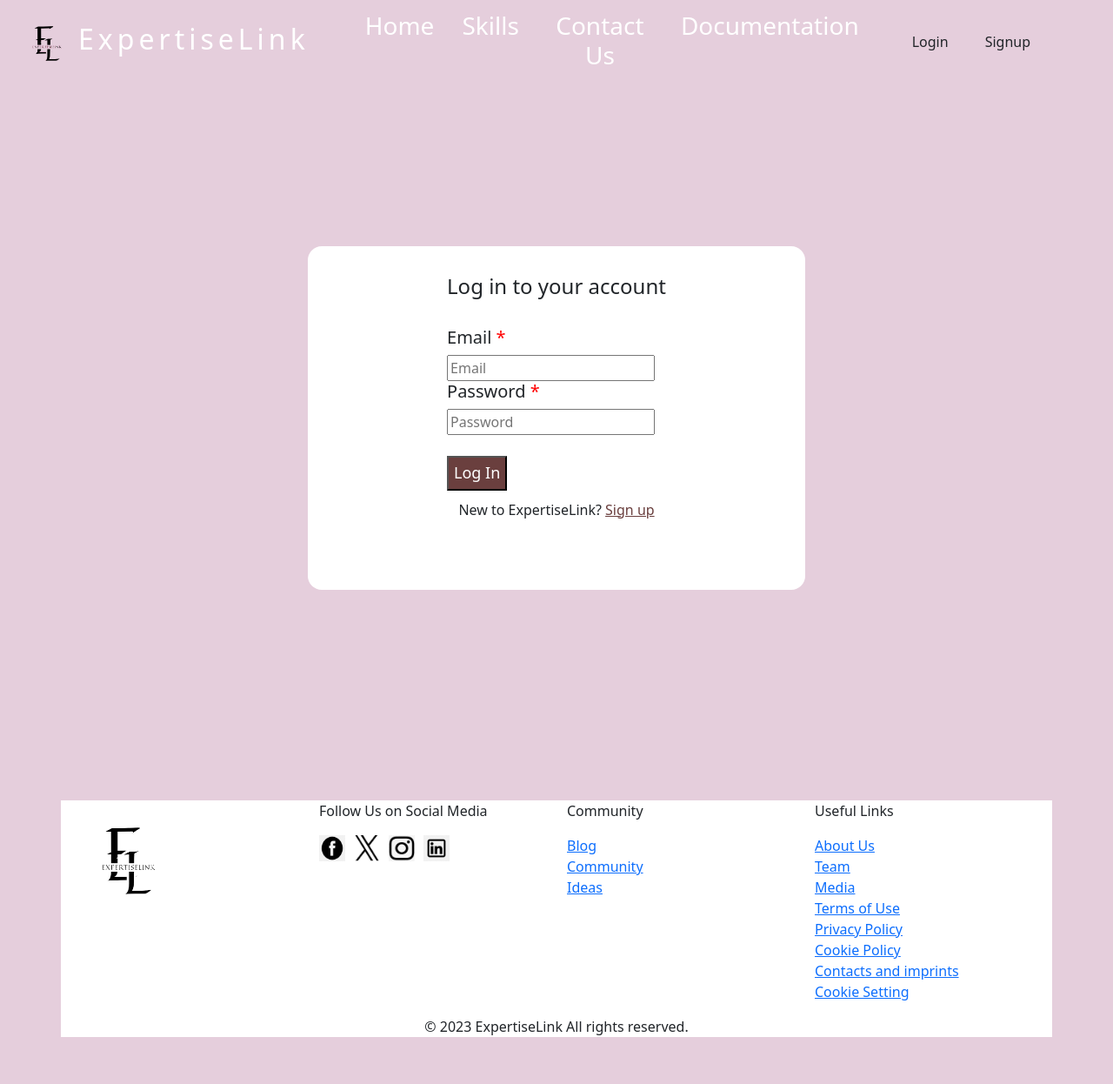
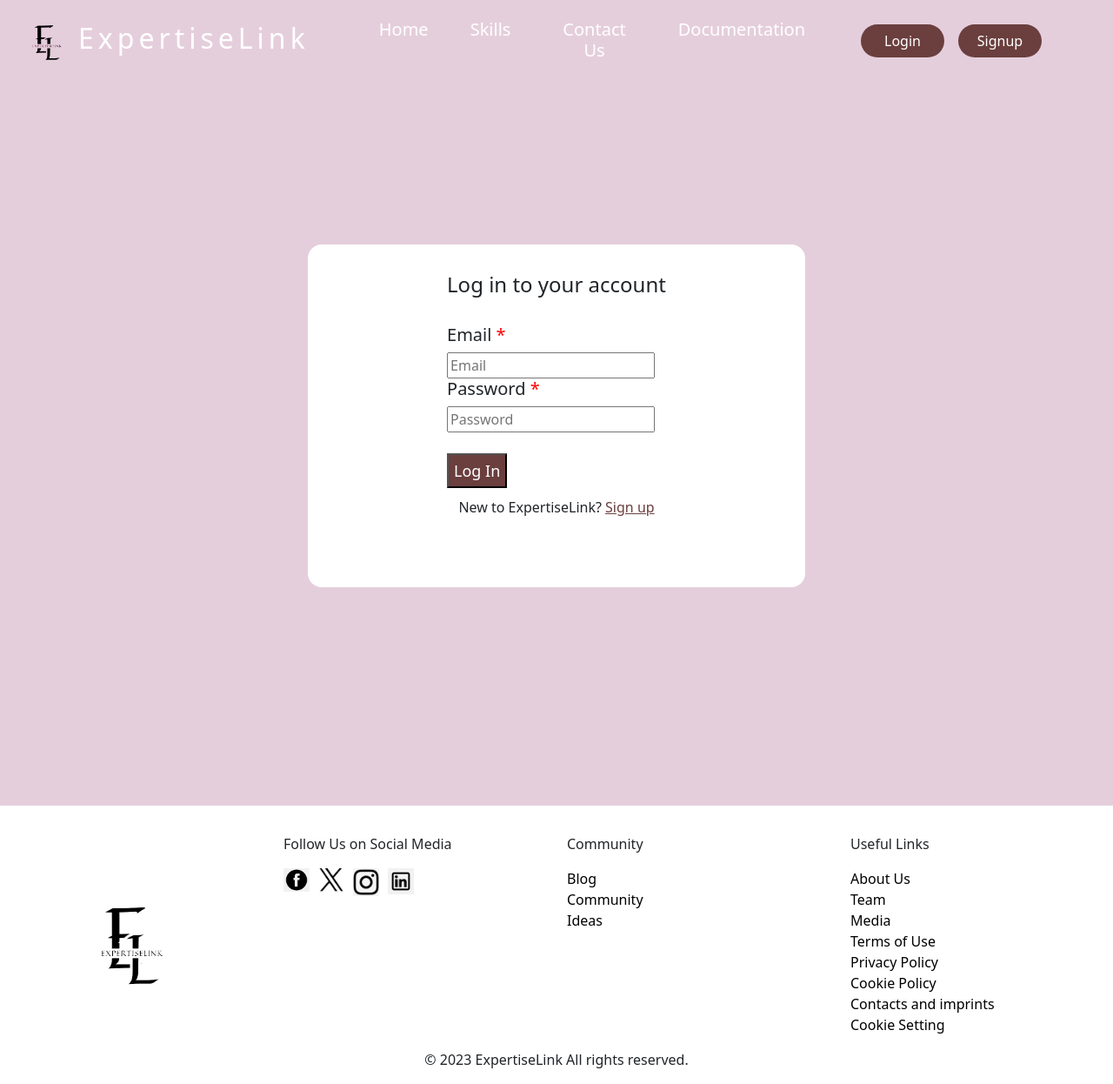
Before and after one commit to qirratfatyma/ExpertiseLink, a React (Create React App) app: page /login in a window 1280 px wide. Shown: the whole page at 87% size. Before the commit the page ends 1208 px from the top, so only its background shows below. Built offline with nearby package versions, Linux system fonts and the light colour scheme.

Commit message:
footer-completed

```diff
--- a/src/App.css
+++ b/src/App.css
@@ -2,6 +2,7 @@
   --primary-color: #e5cedc;
   --secondary-color: #b04863;
   --btn-color: #6a3f3e;
+  --btn-hover: #865555;
 }
 
 @import url("https://fonts.googleapis.com/css2?family=Poppins:ital,wght@0,300;1,200&display=swap");
@@ -48,7 +49,7 @@ h4 {
 }
 
 .navbar-section {
-  margin-left: 3rem;
+  margin-left: 4rem;
   box-sizing: border-box;
 }
 
@@ -58,22 +59,32 @@ h4 {
   margin-top: 5px;
   color: white;
   text-decoration: none;
-  margin-right: 2rem;
+  margin-right: 3rem;
 }
 
 .navbar-elements:hover {
   color: var(--secondary-color);
 }
 
-.navbar-btn {
-  background-color: var(--btn-color);
-  color: white;
-  border-radius: 40px;
-  margin-left: 1rem;
+.navbar-elements:focus {
+  color: var(--secondary-color);
 }
 
-/* .navbar-btn:hover {
-} */
+.navbar-elements h3 {
+  font-size: 20px !important;
+}
+
+.navbar-btn {
+  background-color: var(--btn-color) !important;
+  width: 6rem !important;
+  color: white !important;
+  border-radius: 40px !important;
+  margin-left: 1rem !important;
+}
+
+.navbar-btn:hover {
+  background-color: var(--btn-hover) !important;
+}
 
 .Signup-container {
   display: flex;
@@ -137,3 +148,37 @@ h4 {
   align-items: center;
   height: 100vh;
 }
+
+/* Footer CSS  */
+
+.footer-container {
+  padding-top: 2rem;
+  background-color: white;
+  margin-top: 2rem;
+  display: grid;
+  align-items: center;
+}
+
+.footer-logo {
+  justify-content: center;
+  align-items: center;
+  display: flex;
+}
+.footer-logo img {
+  /* margin-left: 4rem; */
+  width: 50%;
+  height: auto;
+}
+.social {
+  display: flex;
+}
+.social img {
+  width: 30px;
+  height: auto;
+  margin-right: 10px;
+}
+
+.list-unstyled li a {
+  text-decoration: none;
+  color: black;
+}
--- a/src/App.js
+++ b/src/App.js
@@ -14,7 +14,7 @@ function App() {
     <div>
       <Header />
       <Routes>
-        <Route path="/HeroSection" element={<HeroSection />} />
+        <Route path="/" element={<HeroSection />} />
         <Route path="/Skills" element={<Skills />} />
         <Route path="/Contact" element={<Contact />} />
         <Route path="/Documentation" element={<Documentation />} />
--- a/src/components/Footer.jsx
+++ b/src/components/Footer.jsx
@@ -1,5 +1,5 @@
-import React from 'react';
-import { Link } from 'react-router-dom';
+import React from "react";
+import { Link } from "react-router-dom";
 import logo from "../assets/img/logo.png";
 import facebookIcon from "../assets/img/facebook-logo.png";
 import twitterIcon from "../assets/img/Twitter-logo.png";
@@ -8,32 +8,47 @@ import linkedinIcon from "../assets/img/linkedin-logo.png";
 
 const Footer = () => {
   return (
-    <footer style={{ width: "100%"}}>
-      <br></br>
-      <div className="container"  style={{  backgroundColor: "white", width: "100%" }}>
+    <div>
+      <div className="footer-container">
         <div className="row">
-          <div className="col-md-3">
-            <img src={logo} alt="logo" style={{ width: "50%", height: "auto" }} />
+          <div className="col-md-3 footer-logo">
+            <img src={logo} alt="logo" />
           </div>
 
           <div className="col-md-3">
             <p>Follow Us on Social Media</p>
-            <div>
-              <a href="https://www.facebook.com" target="_blank" rel="noopener noreferrer">
-                <img src={facebookIcon} alt="Facebook" style={{ width: "30px", height: "30px", marginRight: "10px" }} />
+            <div className="social">
+              <a
+                href="https://www.facebook.com"
+                target="_blank"
+                rel="noopener noreferrer"
+              >
+                <img src={facebookIcon} alt="Facebook" />
               </a>
-              <a href="https://www.twitter.com" target="_blank" rel="noopener noreferrer">
-                <img src={twitterIcon} alt="Twitter" style={{ width: "30px", height: "30px", marginRight: "10px" }} />
+              <a
+                href="https://www.twitter.com"
+                target="_blank"
+                rel="noopener noreferrer"
+              >
+                <img src={twitterIcon} alt="Twitter" />
               </a>
-              <a href="https://www.instagram.com" target="_blank" rel="noopener noreferrer">
-                <img src={instagramIcon} alt="Instagram" style={{ width: "30px", height: "30px", marginRight: "10px" }} />
+              <a
+                href="https://www.instagram.com"
+                target="_blank"
+                rel="noopener noreferrer"
+              >
+                <img src={instagramIcon} alt="Instagram" />
               </a>
-              <a href="https://www.linkedin.com" target="_blank" rel="noopener noreferrer">
-                <img src={linkedinIcon} alt="LinkedIn" style={{ width: "30px", height: "30px" }} />
+              <a
+                href="https://www.linkedin.com"
+                target="_blank"
+                rel="noopener noreferrer"
+              >
+                <img src={linkedinIcon} alt="LinkedIn" />
               </a>
             </div>
           </div>
-          <div className="col-md-3">
+          <div className="col-lg-3 col-sm-6 col-md-3">
             <p>Community</p>
             <ul className="list-unstyled">
               <li>
@@ -47,7 +62,6 @@ const Footer = () => {
               </li>
             </ul>
           </div>
-
 
           <div className="col-md-3">
             <p>Useful Links</p>
@@ -80,11 +94,13 @@ const Footer = () => {
           </div>
         </div>
 
-        <div className="footer-bottom" style={{ textAlign: "center", backgroundColor: "white" }}>
-          <p>&copy; {new Date().getFullYear()} ExpertiseLink All rights reserved.</p>
+        <div style={{ textAlign: "center" }}>
+          <p>
+            &copy; {new Date().getFullYear()} ExpertiseLink All rights reserved.
+          </p>
         </div>
       </div>
-    </footer>
+    </div>
   );
 };
 
```
